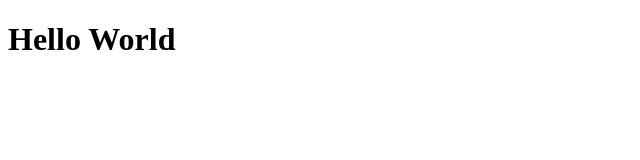
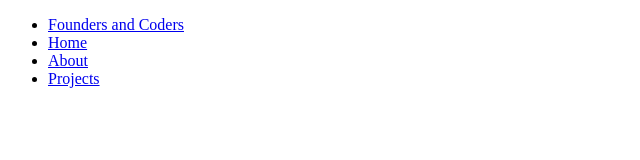
Before and after one commit to jasmineadouglas/jasmineadouglas.github.io, a plain HTML site: page index.html in a window 1280 px wide. Shown: the whole page, without its empty margins (0-640 px from the left). Drawn offline with Linux system fonts and the light colour scheme.

Commit message:
nav bar html

```diff
--- a/index.html
+++ b/index.html
@@ -1,9 +1,26 @@
 <!DOCTYPE html>
 <html>
 <head>
+  <title> Jasmine Douglas Application </title>
 </head>
 
 <body>
-<h1>Hello World</h1>
+
+<nav class= "navmenu">
+  <ul>
+      <li> <a id="fclogo" href="#"> Founders and Coders </a> </li>
+      <li><a href="#"> Home </a></li>
+      <li><a href="#"> About </a></li>
+      <li><a href="#"> Projects </a></li>
+</nav>
+
+
+
+
+
+
+
+
+
 </body>
 </html>
```
Also changed, not shown: main.css (added).
